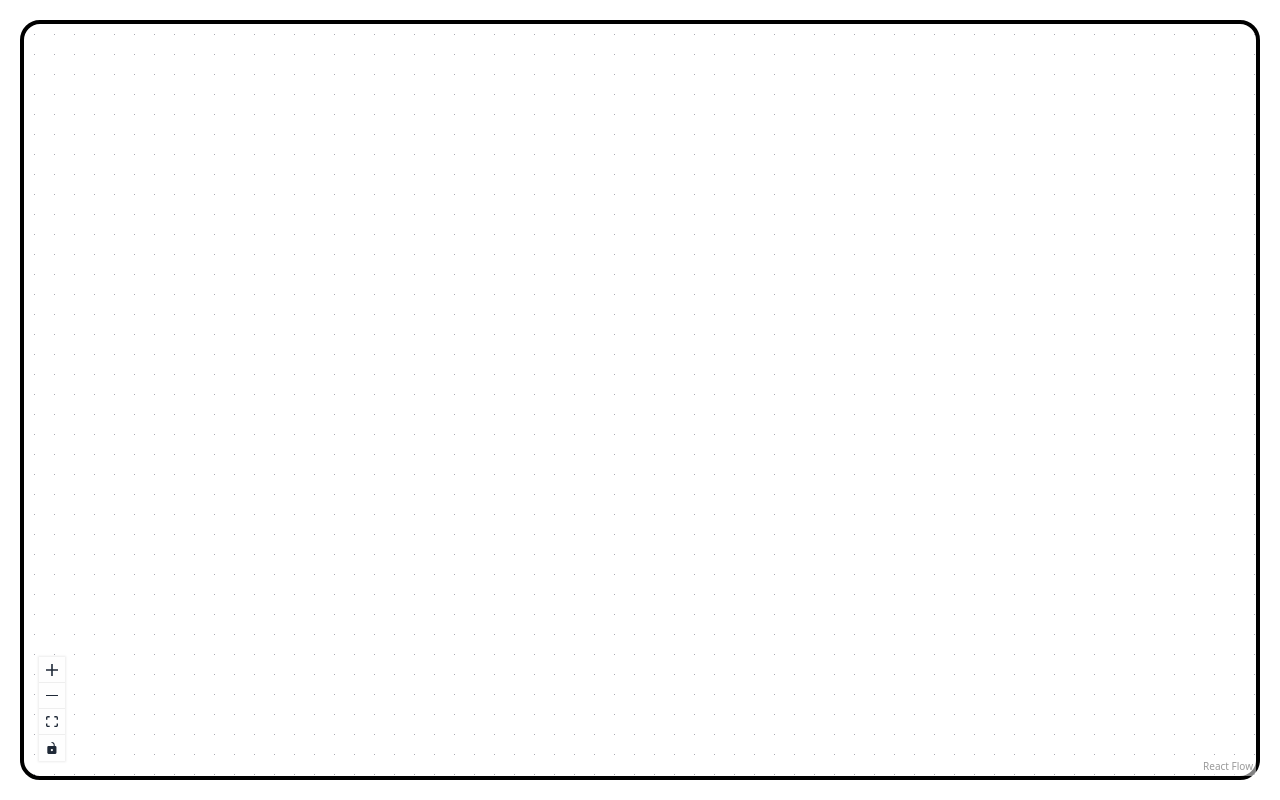
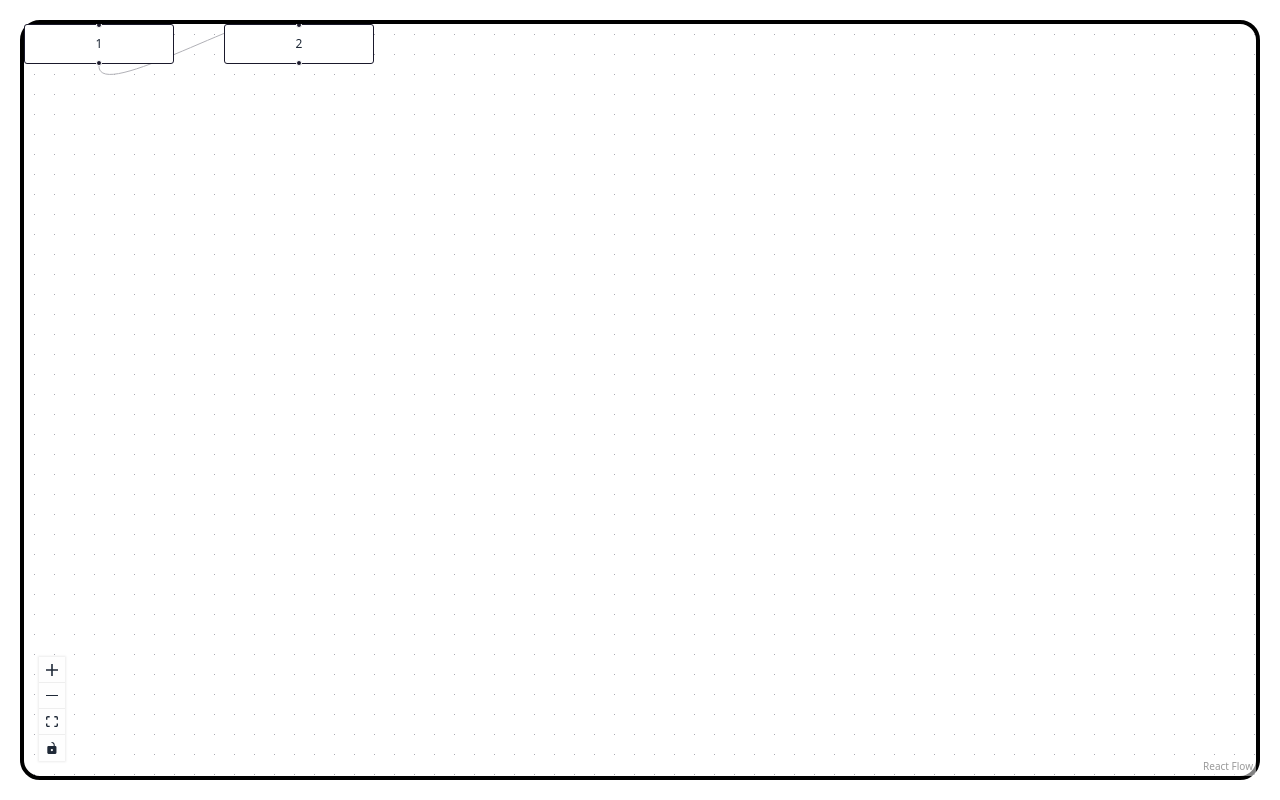
Before and after one commit to Jae0o/Work_Tool_Research, a React (Vite) app: page / in a window 1280 px wide. Built offline with nearby package versions, Linux system fonts and the light colour scheme.

Commit message:
✏️ Feat : Initial Node  Default Setting

```diff
--- a/src/App.tsx
+++ b/src/App.tsx
@@ -1,11 +1,15 @@
 import "./App.scss";
-import { Flow } from "./lib/components";
+import { Flow } from "./lib/containers";
+import { initialEdges, initialNodes } from "./lib/constants";
 
 const App = () => {
   return (
     <main className="app">
       <section className="app__section">
-        <Flow />
+        <Flow
+          initialNodes={initialNodes}
+          initialEdges={initialEdges}
+        />
       </section>
     </main>
   );
--- a/src/lib/components/Flow/Flow.tsx
+++ /dev/null
@@ -1,13 +0,0 @@
-import { Background, Controls, ReactFlow } from "@xyflow/react";
-import "@xyflow/react/dist/style.css";
-
-const Flow = () => {
-  return (
-    <ReactFlow>
-      <Background />
-      <Controls />
-    </ReactFlow>
-  );
-};
-
-export default Flow;
--- a/src/lib/components/index.ts
+++ b/src/lib/components/index.ts
@@ -1 +1 @@
-export { default as Flow } from "./Flow/Flow";
+export { default as MyAINode } from "./MyAINode/MyAINode";
--- /dev/null
+++ b/src/lib/constants/InitialEdges/InitialEdges.ts
@@ -0,0 +1,5 @@
+import type { Edge } from "@xyflow/react";
+
+const InitialEdges: Edge[] = [{ id: "e1-2", source: "1", target: "2" }];
+
+export default InitialEdges;
--- /dev/null
+++ b/src/lib/constants/InitialNodes/InitialNodes.ts
@@ -0,0 +1,8 @@
+import type { Node } from "@xyflow/react";
+
+const initialNodes: Node[] = [
+  { id: "1", position: { x: 0, y: 0 }, data: { label: "1" } },
+  { id: "2", position: { x: 200, y: 0 }, data: { label: "2" } },
+];
+
+export default initialNodes;
--- /dev/null
+++ b/src/lib/constants/index.ts
@@ -0,0 +1,2 @@
+export { default as initialNodes } from "./InitialNodes/InitialNodes";
+export { default as initialEdges } from "./InitialEdges/InitialEdges";
--- /dev/null
+++ b/src/lib/containers/Flow/Flow.tsx
@@ -0,0 +1,44 @@
+import {
+  addEdge,
+  Background,
+  Controls,
+  ReactFlow,
+  useEdgesState,
+  useNodesState,
+  type Connection,
+  type Edge,
+  type Node,
+} from "@xyflow/react";
+import "@xyflow/react/dist/style.css";
+
+interface FlowProps {
+  initialNodes: Node[];
+  initialEdges: Edge[];
+}
+
+const Flow = ({ initialNodes, initialEdges }: FlowProps) => {
+  const [nodes, , onNodesChange] = useNodesState(initialNodes);
+  const [edges, setEdges, onEdgesChange] = useEdgesState(initialEdges);
+
+  const onConnect = (connection: Connection) =>
+    setEdges((prevEdges) => addEdge(connection, prevEdges));
+
+  // My AI Node
+  // Request Node
+  //
+
+  return (
+    <ReactFlow
+      nodes={nodes}
+      edges={edges}
+      onNodesChange={onNodesChange}
+      onEdgesChange={onEdgesChange}
+      onConnect={onConnect}
+    >
+      <Background />
+      <Controls />
+    </ReactFlow>
+  );
+};
+
+export default Flow;
--- /dev/null
+++ b/src/lib/containers/index.ts
@@ -0,0 +1 @@
+export { default as Flow } from "./Flow/Flow";
```
